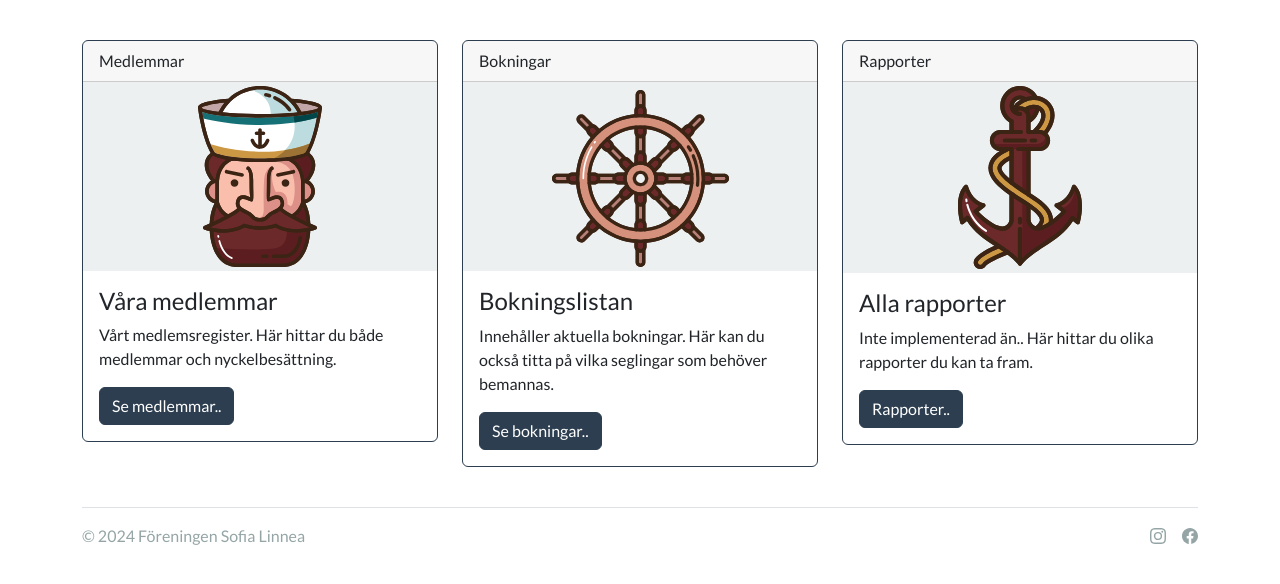
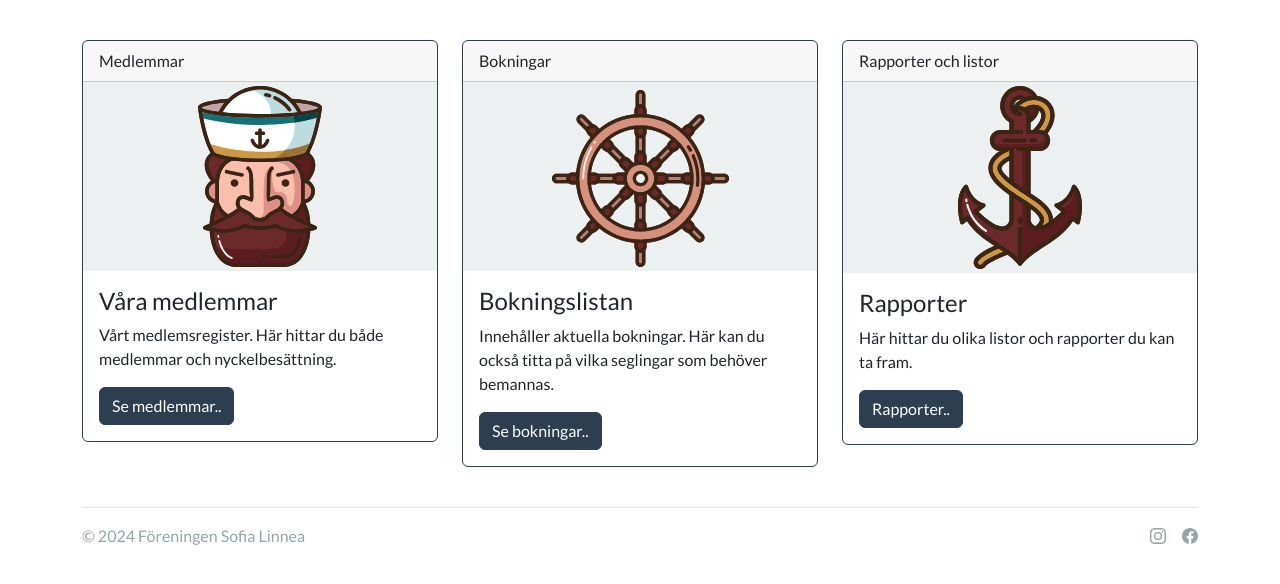
Before and after one commit to klinge/sl-webapp, a PHP site: template public/views/home.php in a window 1280 px wide. Shown: the part 74-658 px from the top of the page. Run offline with PHP 8.4, Linux system fonts and the light colour scheme; the template is opened without the code that fills it, so the values that code supplies are empty; some libraries are stand-ins or nearby versions.

Commit message:
UI-texter

```diff
--- a/public/views/home.php
+++ b/public/views/home.php
@@ -39,13 +39,13 @@ include_once "views/_layouts/header.php";
 
         <div class="col-sm-4">
             <div class="card border-primary mb-3" style="max-width: 25rem;">
-                <div class="card-header">Rapporter</div>
+                <div class="card-header">Rapporter och listor</div>
                 <div class="bg-light d-flex justify-content-center" width="100%">
                     <img class="my-1" width="35%" height="35%" src="assets/img/anchor.svg" />
                 </div>
                 <div class="card-body">
-                    <h4 class="card-title">Alla rapporter</h4>
-                    <p class="card-text">Inte implementerad än.. Här hittar du olika rapporter du kan ta fram.</p>
+                    <h4 class="card-title">Rapporter</h4>
+                    <p class="card-text">Här hittar du olika listor och rapporter du kan ta fram.</p>
                     <a href="reports" class="btn btn-primary" tabindex="3" role="button">Rapporter..</a>
                 </div>
             </div>
--- a/public/views/reports/viewRapporter.php
+++ b/public/views/reports/viewRapporter.php
@@ -58,7 +58,7 @@ include_once "views/_layouts/header.php";
                 <img class="card-img-top" src="/assets/img/reports/reports-600x400.png" alt="Andra rapporter">
                 <div class="card-body">
                     <h5 class="card-title">Nåt annat</h5>
-                    <p class="card-text">Nån annan rapport</p>
+                    <p class="card-text">Inte implmenenterat än. Vilka rapporter vill du ha?</p>
                     <a href="#" class="btn btn-primary">Go somewhere</a>
                 </div>
             </div>
```
